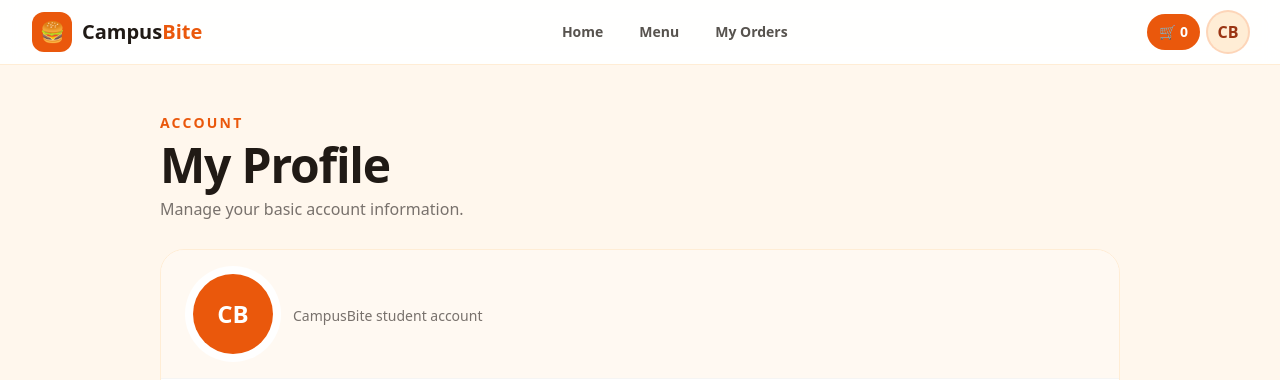
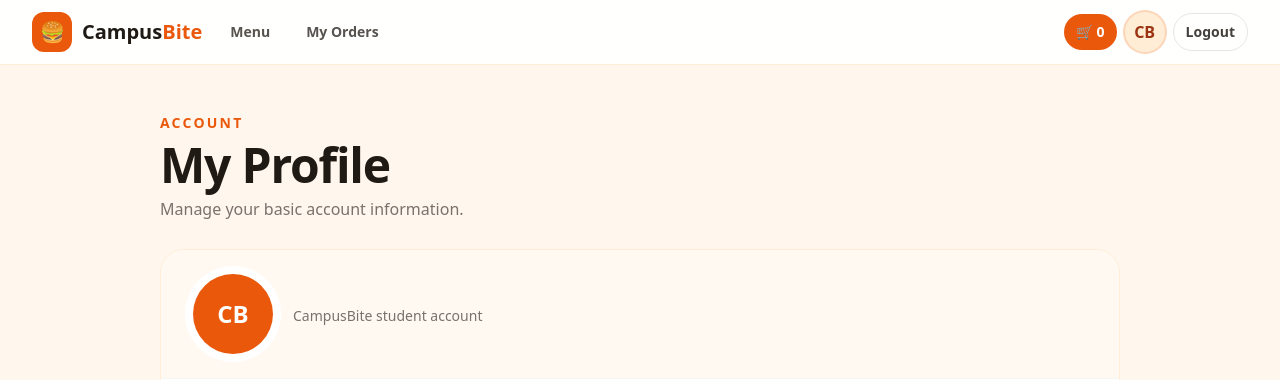
Before and after one commit to chiagsapara405-source/campusBite, a PHP site: page /profile.php in a window 1280 px wide. Shown: the top 380 px of the page. Run offline with PHP 8.4, Linux system fonts and the light colour scheme; a user stored in the database is signed in; data comes from the database, SQL or seed files in the repository; data that the repository does not hold is empty; some libraries are stand-ins or nearby versions.

Commit message:
Update student navigation with logout

```diff
--- a/profile.php
+++ b/profile.php
@@ -201,9 +201,10 @@ if ($profile['name'] !== '') {
   <header class="sticky top-0 z-40 border-b border-orange-100 bg-white/95 backdrop-blur">
     <nav class="mx-auto flex max-w-7xl items-center justify-between gap-3 px-4 py-3 sm:px-6 lg:px-8" aria-label="Primary navigation">
       <a href="index.php" class="focus-ring flex shrink-0 items-center gap-2.5 rounded-xl" aria-label="CampusBite home"><span class="flex h-10 w-10 items-center justify-center rounded-xl bg-orange-600 text-xl" aria-hidden="true">🍔</span><span class="font-display text-xl font-bold text-ink">Campus<span class="text-orange-600">Bite</span></span></a>
-      <div class="hidden items-center gap-1 md:flex"><a href="index.php" class="focus-ring rounded-full px-4 py-2 text-sm font-bold text-stone-600 hover:bg-orange-50">Home</a><a href="menu.php" class="focus-ring rounded-full px-4 py-2 text-sm font-bold text-stone-600 hover:bg-orange-50">Menu</a><a href="orders.php" class="focus-ring rounded-full px-4 py-2 text-sm font-bold text-stone-600 hover:bg-orange-50">My Orders</a></div>
-      <div class="flex items-center gap-2"><a href="cart.php" class="focus-ring rounded-full bg-orange-600 px-3 py-2 text-sm font-extrabold text-white" aria-label="View cart">🛒 <span aria-hidden="true">0</span></a><a href="profile.php" class="focus-ring flex h-10 w-10 items-center justify-center rounded-full bg-orange-100 font-extrabold text-orange-800 ring-2 ring-orange-500/30" aria-current="page" aria-label="My profile"><?= escapeOutput($initials) ?></a><button type="button" class="focus-ring flex h-10 w-10 items-center justify-center rounded-xl border border-stone-200 md:hidden" aria-label="Open navigation menu">☰</button></div>
+      <div class="hidden items-center gap-1 md:flex"><a href="menu.php" class="focus-ring rounded-full px-4 py-2 text-sm font-bold text-stone-600 hover:bg-orange-50">Menu</a><a href="orders.php" class="focus-ring rounded-full px-4 py-2 text-sm font-bold text-stone-600 hover:bg-orange-50">My Orders</a></div>
+      <div class="ml-auto flex items-center gap-2"><a href="cart.php" class="focus-ring rounded-full bg-orange-600 px-3 py-2 text-sm font-extrabold text-white" aria-label="View cart">🛒 <span aria-hidden="true">0</span></a><a href="profile.php" class="focus-ring flex h-10 w-10 items-center justify-center rounded-full bg-orange-100 font-extrabold text-orange-800 ring-2 ring-orange-500/30" aria-current="page" aria-label="My profile"><?= escapeOutput($initials) ?></a><a href="logout.php" class="focus-ring rounded-full border border-stone-200 px-3 py-2 text-sm font-extrabold text-stone-700 hover:border-orange-300 hover:bg-orange-50">Logout</a><button id="menu-toggle" type="button" class="focus-ring flex h-10 w-10 items-center justify-center rounded-xl border border-stone-200 md:hidden" aria-expanded="false" aria-controls="mobile-nav" aria-label="Open navigation menu">☰</button></div>
     </nav>
+    <div id="mobile-nav" class="hidden border-t border-stone-100 bg-white px-4 py-3 md:hidden"><a href="menu.php" class="block rounded-xl px-4 py-3 font-bold hover:bg-orange-50">Menu</a><a href="orders.php" class="block rounded-xl px-4 py-3 font-bold hover:bg-orange-50">My Orders</a><a href="profile.php" aria-current="page" class="block rounded-xl bg-orange-100 px-4 py-3 font-extrabold text-orange-800">Profile</a><a href="logout.php" class="block w-full rounded-xl px-4 py-3 text-left font-bold text-red-600 hover:bg-red-50">Logout</a></div>
   </header>
 
   <main id="main-content" class="mx-auto max-w-5xl px-4 py-9 sm:px-6 sm:py-12 lg:px-8">
@@ -229,5 +230,17 @@ if ($profile['name'] !== '') {
       </form>
     </section>
   </main>
+<script>
+    const menuToggle = document.getElementById('menu-toggle');
+    const mobileNav = document.getElementById('mobile-nav');
+    if (menuToggle && mobileNav) {
+      menuToggle.addEventListener('click', () => {
+        const isExpanded = menuToggle.getAttribute('aria-expanded') === 'true';
+        menuToggle.setAttribute('aria-expanded', String(!isExpanded));
+        menuToggle.setAttribute('aria-label', isExpanded ? 'Open navigation menu' : 'Close navigation menu');
+        mobileNav.classList.toggle('hidden', isExpanded);
+      });
+    }
+  </script>
 </body>
 </html>
```
